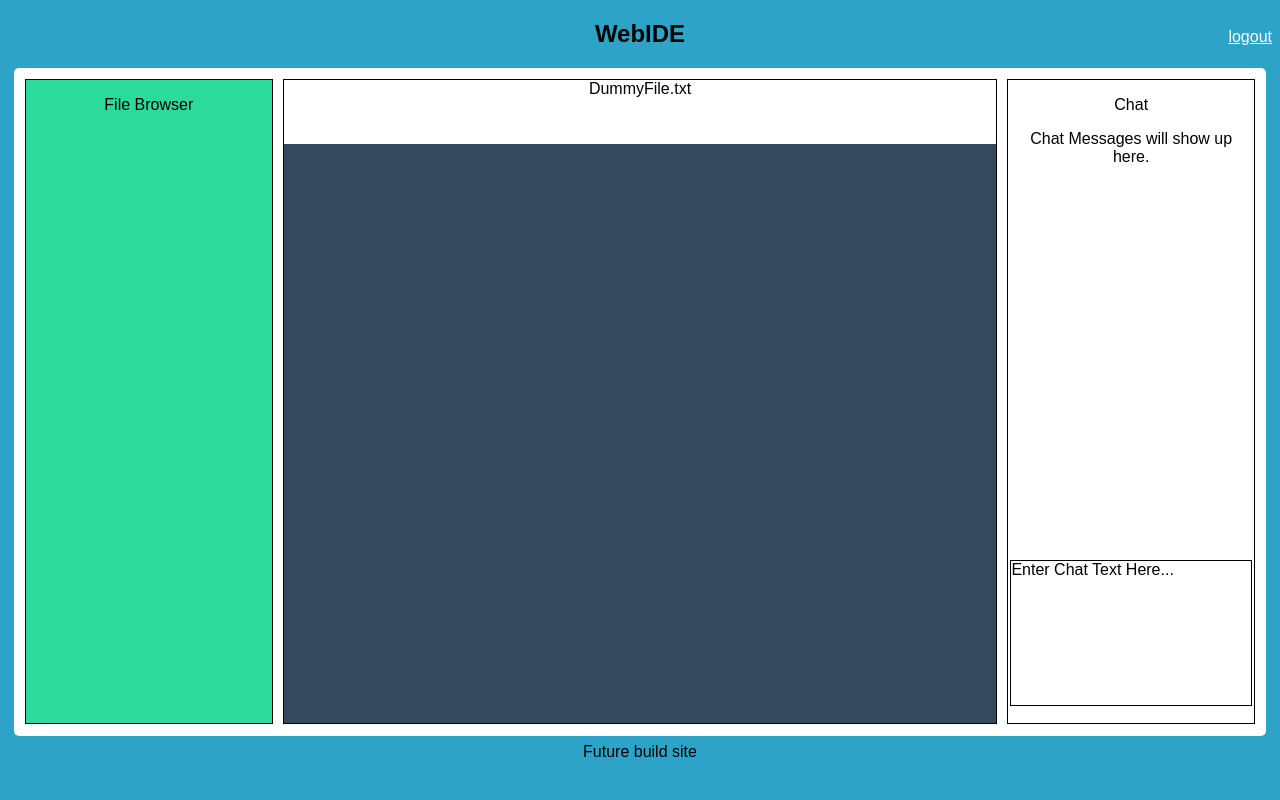
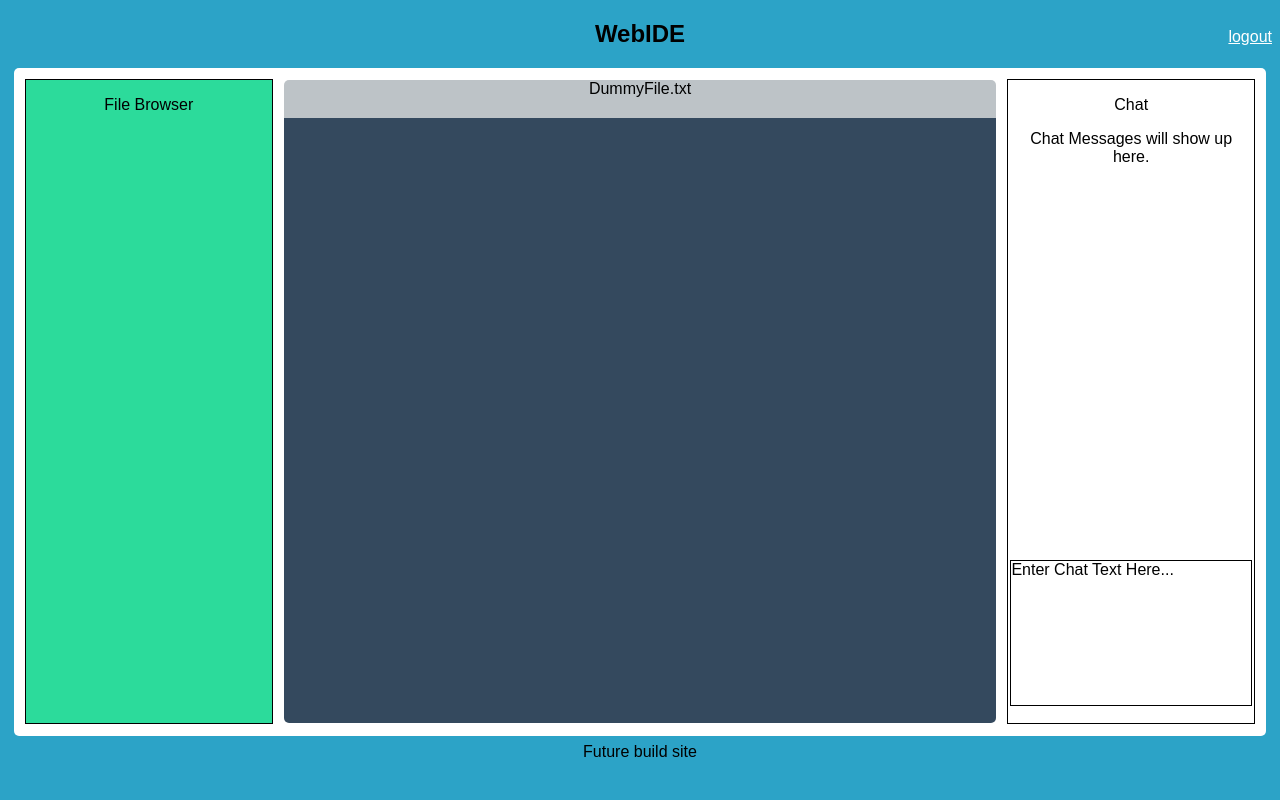
Before and after one commit to ddp34/WebIDEPodgurski2014, a Django app: page /web_ide/ in a window 1280 px wide. Run offline with Django 3.2, Linux system fonts and the light colour scheme; a user stored in the database is signed in; data comes from the database, SQL or seed files in the repository; parts of the project's set-up code (start-up, migrations or seed data) failed here and were passed over; some libraries are stand-ins or nearby versions.

Commit message:
style changes

```diff
--- a/webide/static/web_ide/style.css
+++ b/webide/static/web_ide/style.css
@@ -48,22 +48,25 @@ body {
 	  width: 58%;
 	  height: 98%;
 	  display: inline-block;
-	  outline: black solid thin;
 }
 
 .filename {
-	  height: 10%;
+	  height: 6%;
 	  width: 100%;
+	  border-radius: 5px 5px 0px 0px;
+	  background-color: #bdc3c7;
 }
 
 .filecontentsview {
-		  height: 90%;
+		  height: 94%;
 		  width: 100%;
+		  border-radius: 0px 0px 5px 5px;
 		  box-sizing: border-box;
 		  padding: 5px;
 		  text-align: left;
 		  font-family: "Courier New", Courier, monospace;
 		  font-size: 12pt;
+		  tab-size: 4;
 		  background-color: #34495e;
 		  color: #ecf0f1;
 		  overflow: scroll;
```
